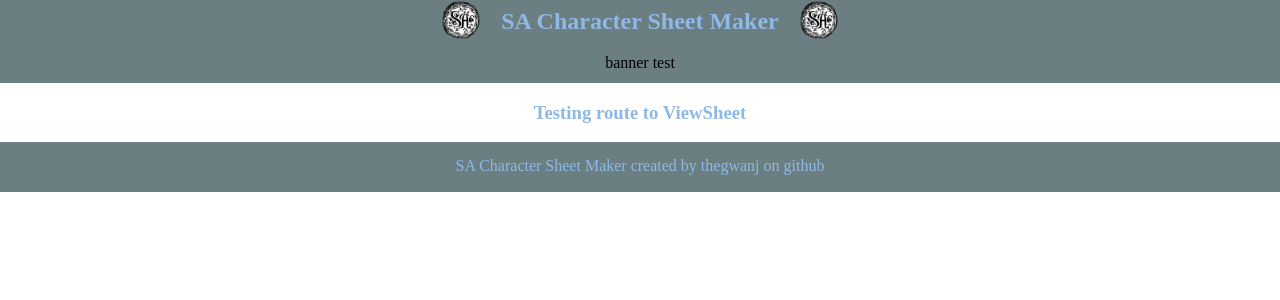
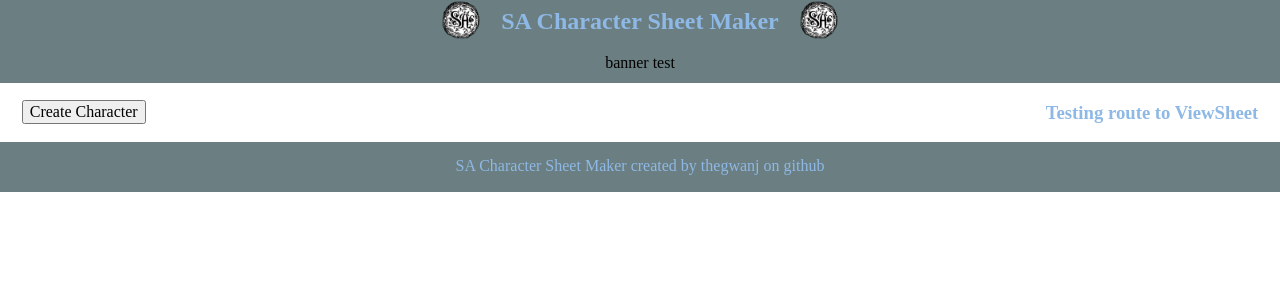
Before and after one commit to thegwanj/SA-character-gen, a React (Create React App) app in the folder client/: page /CreateCharacter in a window 1280 px wide. Shown: the top 300 px of the page. Built offline with nearby package versions, Linux system fonts and the light colour scheme.

Commit message:
Creating the bare bones form and submission handler

```diff
--- a/client/src/components/CreateCharacterForm/index.js
+++ b/client/src/components/CreateCharacterForm/index.js
@@ -1,7 +1,26 @@
 import React from "react";
 
 const CreateCharacterForm = () => {
+    // TODO: Create functions to handle the form submission
+    const handleFormSubmit = async (event) => {
+        event.preventDefault();
 
-};
+        // Template
+        try {
+
+        }
+        catch (e){
+            console.error(e);
+        }
+    };
+
+    return (
+        <div class="characterForm">
+            <form onSubmit={handleFormSubmit}>
+                <button type="submit">Create Character</button>
+            </form>
+        </div>
+    );
+}
 
 export default CreateCharacterForm;
```
